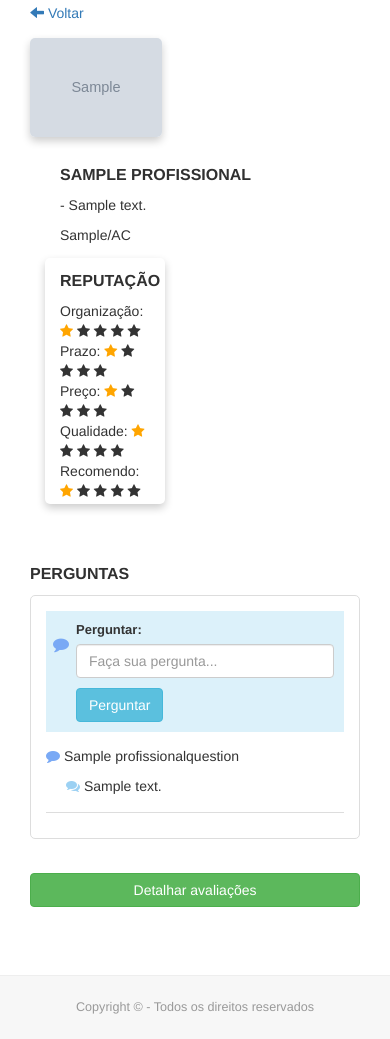
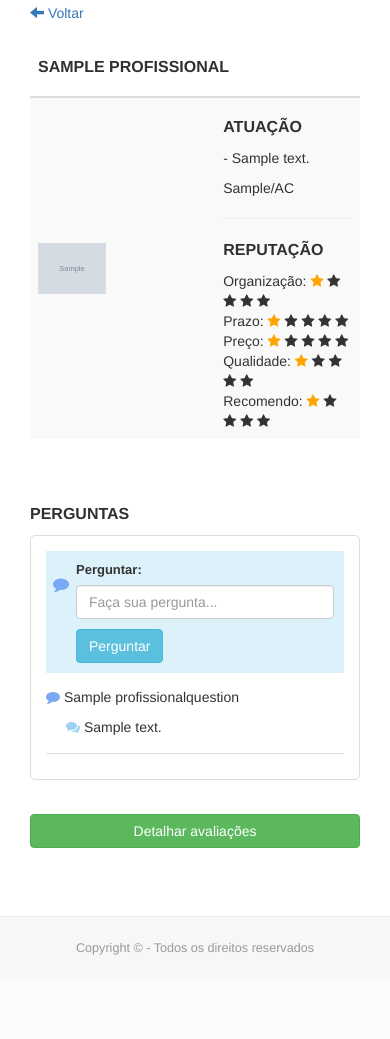
Before and after one commit to kaiserthiago/contratou, a Django app: page /profissional/detalhe/1/ in a window 390 px wide. Shown: the part 56-1095 px from the top of the page. After the commit the page ends 1011 px from the top, so only its background shows below. Run offline with Django 3.2, Linux system fonts and the light colour scheme; a user stored in the database is signed in; tables that the repository leaves empty hold one stand-in row (values such as "Sample post"); grey boxes marked "Sample" are stand-in pictures; some libraries are stand-ins or nearby versions.

Commit message:
prof detail

```diff
--- a/contratou/templates/contratou/profissional_detalhe.html
+++ b/contratou/templates/contratou/profissional_detalhe.html
@@ -14,27 +14,23 @@
         {% for profissional in profissionais %}
             <section class="section-content">
             <div class="container">
-                    <div class="row">
-                        <div class="col-md-6">
-                            <div class="card">
-                                <img src="{{ profissional.foto.url }}" style="width:100%">
-                            </div>
-                        </div>
-                        <div class="col-md-6">
-                            <div class="col-md-6">
-{#                                <div class="card">#}
-                                    <div class="container">
+            <table class="table table-striped">
+            <thead>
+            <th colspan="2">
                 <h4><strong>{{ profissional.nome }}</strong></h4>
+            </th>
+            </thead>
+            <tbody>
+            <tr>
+                <td style="vertical-align:middle">
+                    <img src="{{ profissional.foto.url }}" class="img-responsive" style="max-width: 40%"></td>
+                <td>
+                    <h4><strong>Atuação</strong></h4>
                     {% for area in profissional.area.all %}
                         <p>- {{ area }}</p>
                     {% endfor %}
                     <p>{{ profissional.cidade }}/{{ profissional.uf }}</p>
-                                    </div>
-{#                                </div>#}
-                            </div>
-                            <div class="col-md-6">
-                                <div class="card">
-                                    <div class="container">
+                <hr>
                     <h4><strong>Reputação</strong></h4>
                     Organização:
                     {% if campos.campo1 >= 1 and campos.campo1 < 2 %}
@@ -201,15 +197,13 @@
                         <i class="fa fa-star checked"></i>
                     {% endif %}
                     <br>
-                                    </div>
-                                </div>
-
-                            </div>
-                        </div>
-                    </div>
+                </td>
+            </tr>
+        {% endfor %}
+    </tbody>
+    </table>
     </div>
     </section>
-        {% endfor %}
 
         <!--PERGUNTAS-->
         <section class="section-questions-market-place">
@@ -261,9 +255,7 @@
                     <table class="table table-striped">
                         <thead>
                         <th>
-                            <h4><strong>Avaliações</strong>
-
-                            </h4>
+                            <h4><strong>Avaliações</strong></h4>
                         </th>
                         </thead>
                         <tbody>
```
Lines whose indentation alone changed are shown as unchanged.
